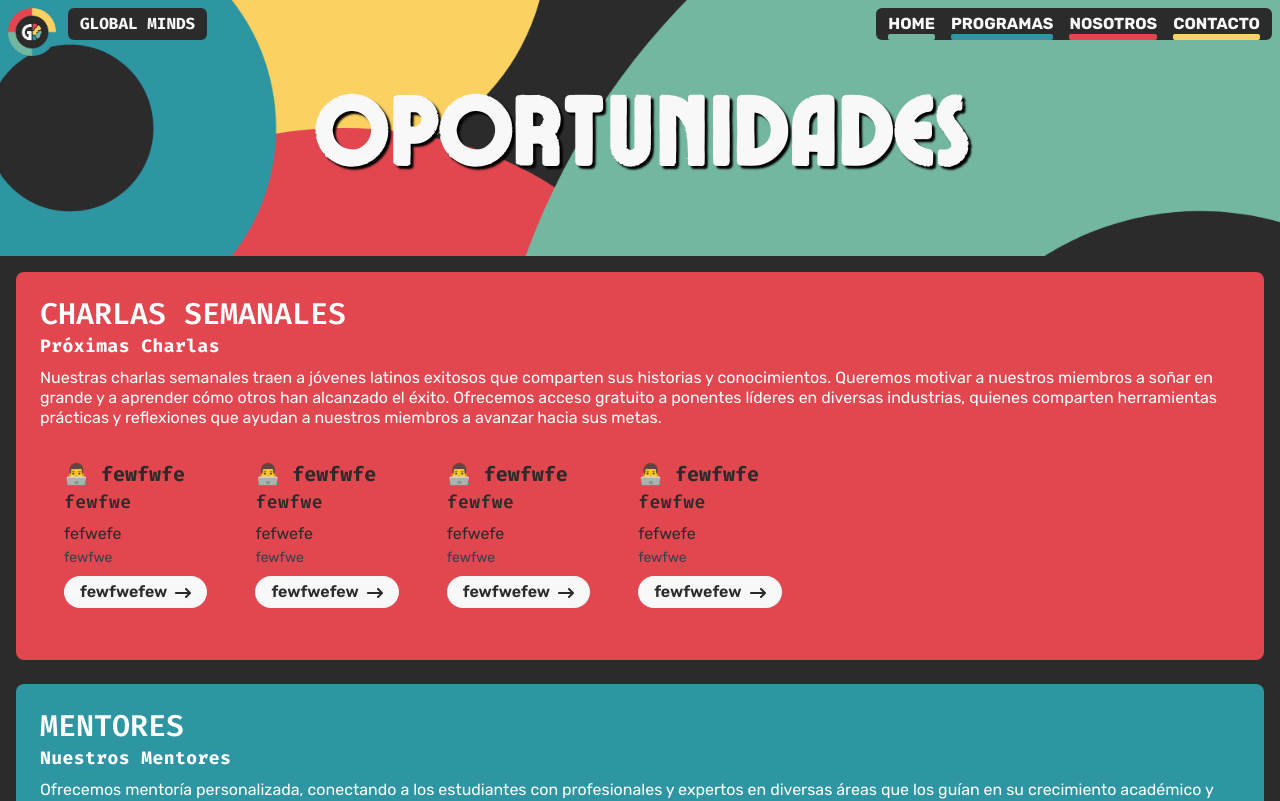
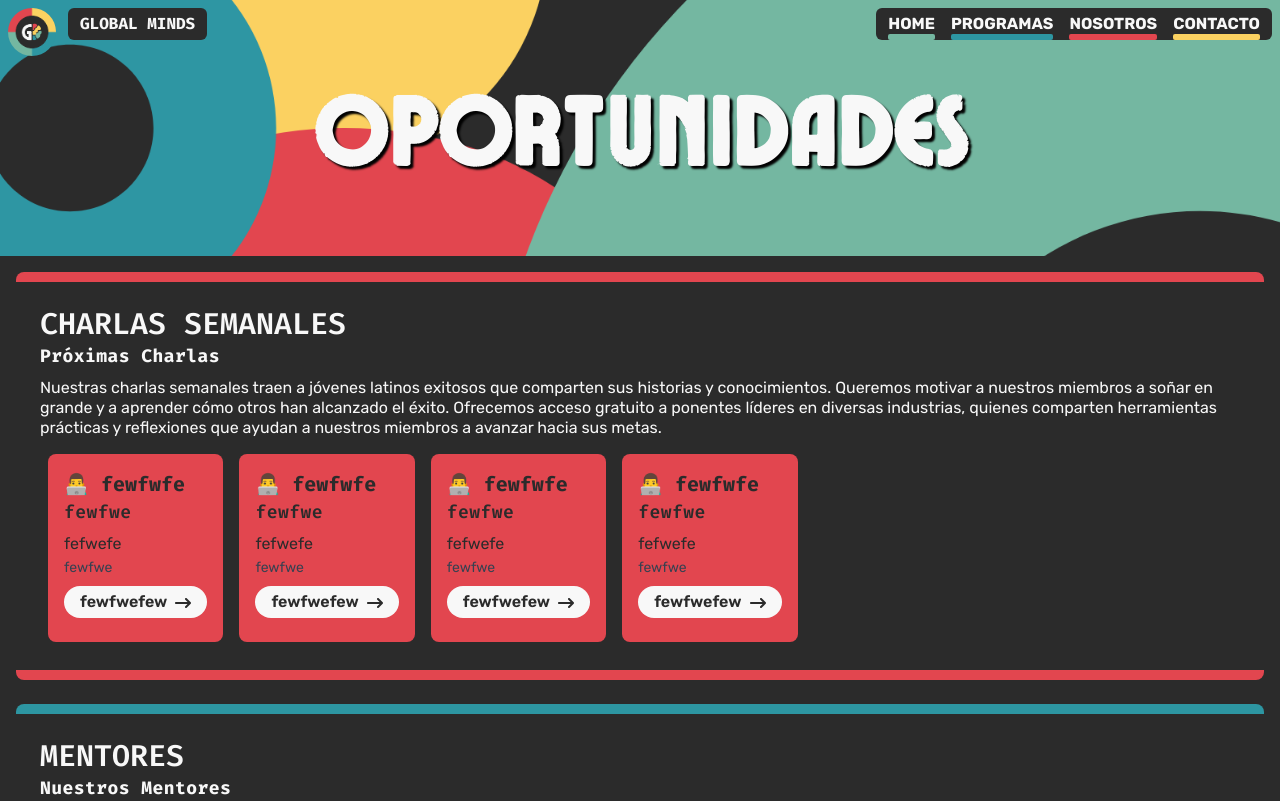
Before and after one commit to abigail-br987/globalminds, a React (Vite) app: page /programas in a window 1280 px wide. Shown: the top 801 px of the page. Built offline with nearby package versions, Linux system fonts and the light colour scheme.

Commit message:
feat: colors

```diff
--- a/src/components/DetailedStructure.tsx
+++ b/src/components/DetailedStructure.tsx
@@ -9,11 +9,7 @@ const DetailedStructure: React.FC = () => {
       {programs.map((program, index) => (
         <div
           key={index}
-          className={`bg-${globalMindsColors[index % globalMindsColors.length]} rounded-lg p-6 ${
-            ['gbYellow', 'gbGreen'].includes(globalMindsColors[index % globalMindsColors.length])
-              ? 'text-gbBlack'
-              : 'text-white'
-          }`}
+          className={`border-${globalMindsColors[index % globalMindsColors.length]} border-b-[10px] border-t-[10px] rounded-lg p-6`}
         >
           <h2>{program.title}</h2>
           <h3>{program.h2}</h3>
@@ -23,6 +19,7 @@ const DetailedStructure: React.FC = () => {
             {program.details.map((detail, detailIndex) => (
               <ProgramasComponent
                 key={detailIndex}
+                color={globalMindsColors[index % globalMindsColors.length]}
                 emoji={detail.emoji || ''}
                 title={detail.title || ''}
                 speaker={detail.speaker}
```
